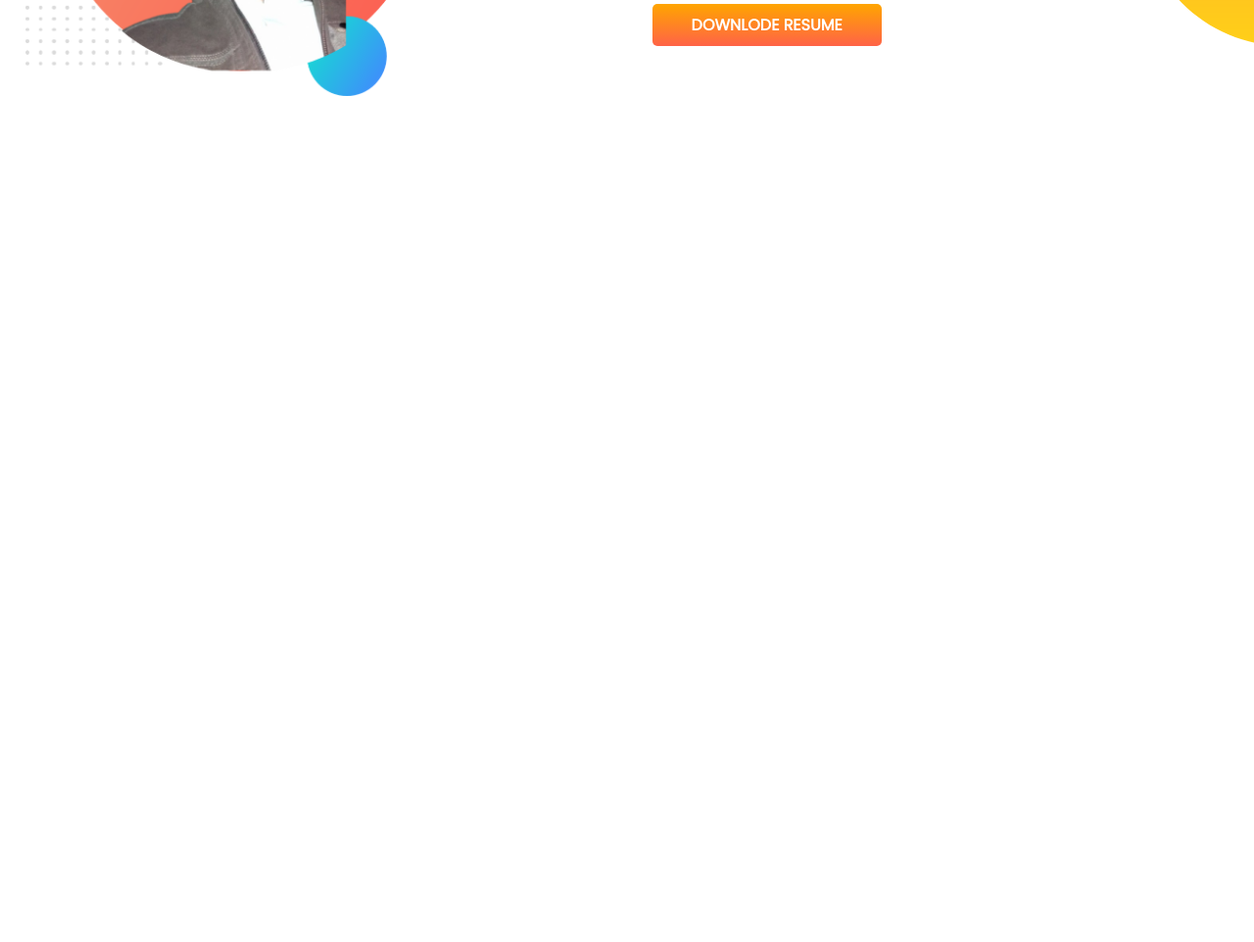
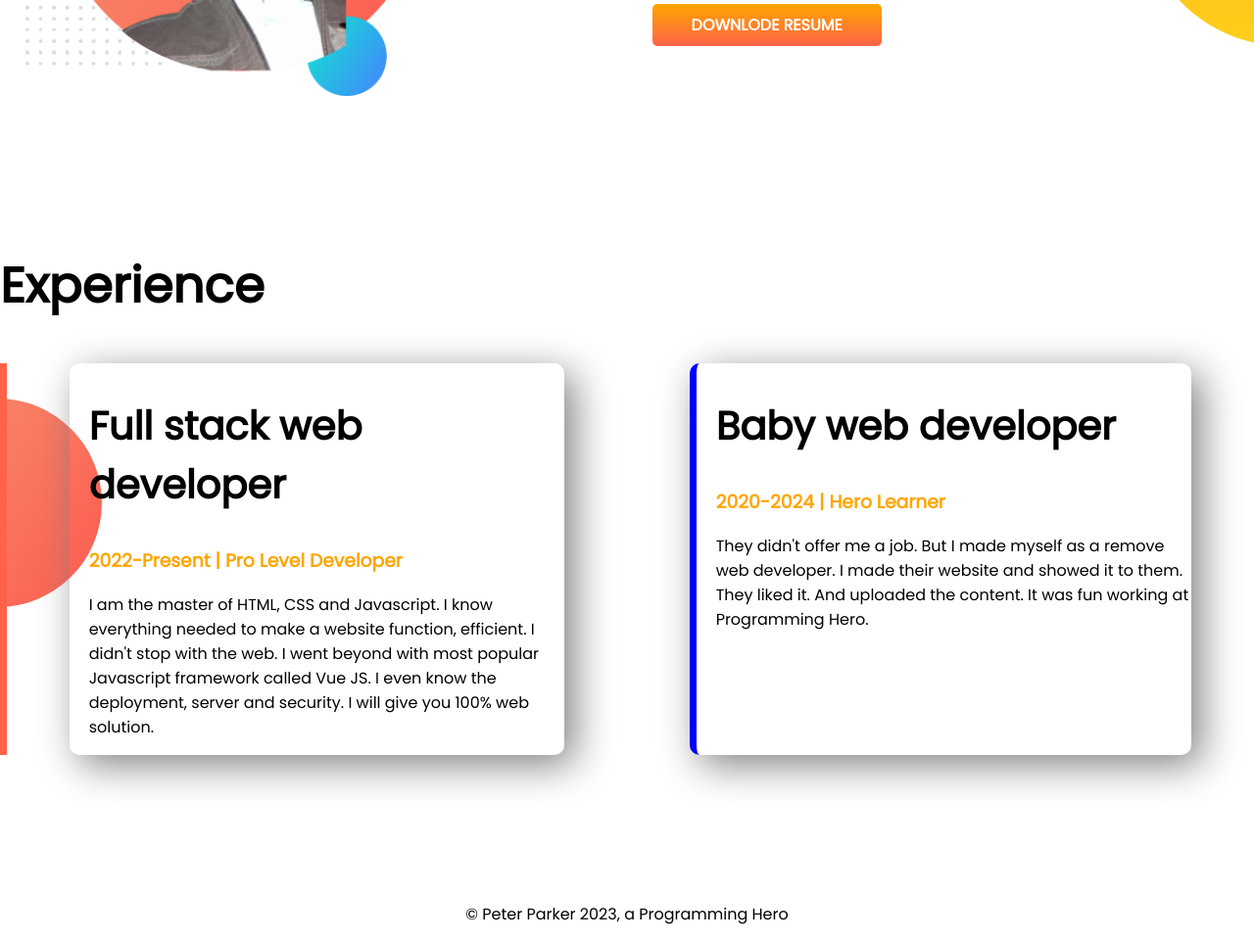
Before and after one commit to mintusarker/developer-portfolio, a plain HTML site: page index.html in a window 1280 px wide. Shown: the part 922-1884 px from the top of the page at 98% size. Before the commit the page ends 1177 px from the top, so only its background shows below. Drawn offline with Linux system fonts and the light colour scheme.

Commit message:
style border and added footer

```diff
--- a/index.html
+++ b/index.html
@@ -13,7 +13,7 @@
 </head>
 
 <body>
-    <section class="top-banner">
+    <section class="top-banner flexible-container">
         <div class="half-width">
             <h1>Welcome To</h1>
             <h1><span class="orange-color">Mintu Sarker</span> world!</h1>
@@ -29,7 +29,7 @@
             <img src="images/MINTU.png" alt="">
         </div>
     </section>
-    <section class="dream-big">
+    <section class="dream-big flexible-container">
         <div class="half-width">
             <img src="images/MINTU.png" alt="">
         </div>
@@ -39,8 +39,25 @@
             <p>I already learned the basic HTML and CSS. I can build any simple website. I can even teach my grandma how to make simple website. My goal is to build 3 websites and learn advanced topics.</p>
             <a class="link-button" target="blank" href="">DOWNLODE RESUME</a>
         </div>
-
+    </section>
+    <section class="experience-area">
+         <h1>Experience</h1>
+         <div id="full-stack-developer" class="flexible-container">
+            <div class="experience-item">
+                <h2>Full stack web developer</h2>
+                <h3 class="orange-color">2022-Present | Pro Level Developer</h3>
+                <p>I am the master of HTML, CSS and Javascript. I know everything needed to make a website function, efficient. I didn't stop with the web. I went beyond with most popular Javascript framework called Vue JS. I even know the deployment, server and security. I will give you 100% web solution.</p>
+             </div>
+             <div id="baby-web-developer" class="experience-item">
+                <h2>Baby web developer</h2>
+                <h3 class="orange-color">2020-2024 | Hero Learner</h3>
+                <p>They didn't offer me a job. But I made myself as a remove web developer. I made their website and showed it to them. They liked it. And uploaded the content. It was fun working at Programming Hero.</p>
+             </div>
+         </div>
     </section>
 </body>
+<footer>
+    <p>© Peter Parker 2023, a Programming Hero</p>
+</footer>
 
 </html>
--- a/style.css
+++ b/style.css
@@ -6,12 +6,15 @@ body {
 h1 {
     font-size: 50px;
 }
+h2{
+    font-size: 40px;
+}
 
 .orange-color {
     color: orange;
 }
 
-section {
+.flexible-container {
     display: flex;
     margin-bottom: 150px;
 }
@@ -45,6 +48,28 @@ section {
     background-position: right;
 }
 
-.half-width{
+.half-width {
     padding-right: 8%;
 }
+.experience-area{
+    background-image: url(images/exp-bg.png);
+    background-repeat: no-repeat;
+    background-position: left;
+}
+.experience-item{
+    width: 40%;
+    margin-left: 5%;
+    margin-right: 5%;
+    padding-left: 20px;
+    border-radius: 10px;
+    box-shadow: 10px 10px 40px gray;
+}
+#full-stack-developer{
+    border-left: 7px solid tomato;
+}
+#baby-web-developer{
+    border-left: 7px solid blue;
+}
+footer p{
+    text-align: center;
+}
```
